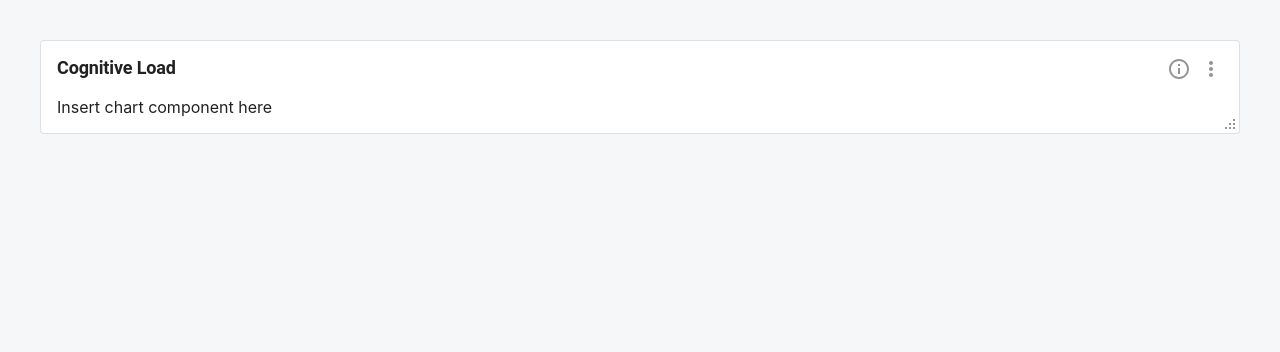
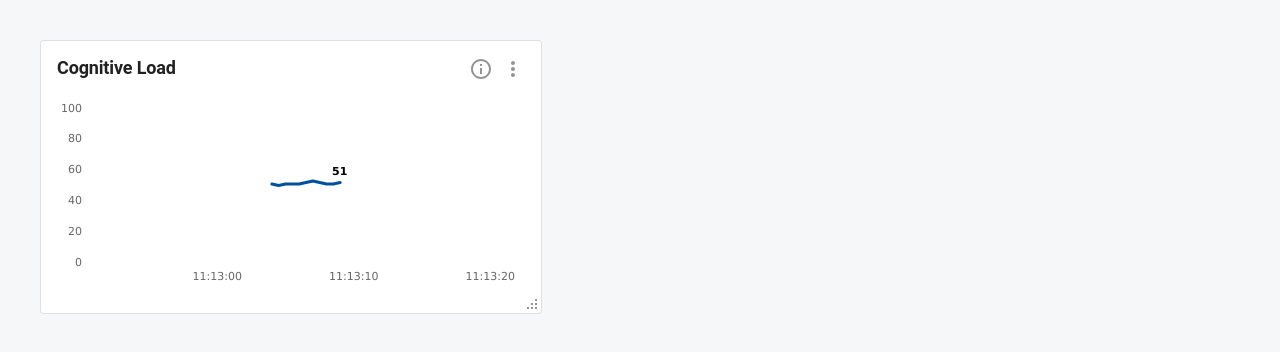
Before and after one commit to AleksanderWK/LCI-Dashboard, a React (Create React App) app in the folder frontend/app/: page /session in a window 1280 px wide. Shown: the top 352 px of the page. Built offline with nearby package versions, Linux system fonts and the light colour scheme.

Commit message:
#21 Add line chart

```diff
--- a/frontend/app/src/components/dashboard/Container.tsx
+++ b/frontend/app/src/components/dashboard/Container.tsx
@@ -15,6 +15,7 @@ import MoreVertIcon from "@material-ui/icons/MoreVert";
 import {Variable} from "../../constants";
 import Tooltip from "./Tooltip";
 import Menu from "./Menu";
+import LineChart from "./LineChart";
 
 function ResizeIcon(props: SvgIconProps): JSX.Element {
     return (
@@ -27,6 +28,7 @@ function ResizeIcon(props: SvgIconProps): JSX.Element {
 const useStyles = makeStyles((theme: Theme) =>
     createStyles({
         card: {
+            maxWidth: 500,
             position: "relative"
         },
         header: {
@@ -112,7 +114,7 @@ export default function Container(props: Props): JSX.Element {
                     />
                 </div>
 
-                {isDetailedView ? <div>Insert chart component here</div> : <div>Insert value component here</div>}
+                {isDetailedView ? <LineChart /> : <div>Insert value component here</div>}
             </CardContent>
             <ResizeIcon className={classes.resizeIcon} color="action" />
         </Card>
--- /dev/null
+++ b/frontend/app/src/components/dashboard/LineChart.tsx
@@ -0,0 +1,139 @@
+import * as Highcharts from "highcharts";
+import HighchartsReact from "highcharts-react-official";
+import React from "react";
+import {useEffect, useState} from "react";
+import theme from "../../theme";
+
+// Initial options for chart
+const options: Highcharts.Options = {
+    chart: {
+        marginLeft: 40,
+        height: 200,
+        animation: {
+            duration: 0
+        }
+    },
+    title: {
+        text: undefined
+    },
+    plotOptions: {
+        line: {
+            marker: {
+                enabled: false
+            },
+            lineWidth: 3,
+            dataLabels: {
+                enabled: true,
+                formatter: function () {
+                    const {series, x, y} = this;
+
+                    // Show only the label for the latest data point
+                    return x === series.data[series.data.length - 1].x && y === series.data[series.data.length - 1].y
+                        ? y
+                        : null;
+                }
+            },
+            enableMouseTracking: true
+        }
+    },
+    series: [
+        {
+            type: "line",
+            name: "Cognitive Load",
+            data: [[new Date().getTime(), 50]],
+            color: theme.palette.secondary.main
+        }
+    ],
+    legend: {
+        enabled: false
+    },
+    credits: {
+        enabled: false
+    },
+    yAxis: {
+        min: 0,
+        max: 100,
+        title: {
+            text: undefined
+        },
+        tickInterval: 20,
+        gridLineWidth: 0
+    },
+    xAxis: {
+        type: "datetime",
+        minTickInterval: 1000 * 10,
+        minRange: 30000, // Show the last 30 seconds
+        maxRange: 30000,
+        lineWidth: 0,
+        tickLength: 0
+    },
+    tooltip: {
+        borderWidth: 0,
+        dateTimeLabelFormats: {
+            millisecond: "%H:%M:%S"
+        },
+        shadow: false,
+        borderRadius: 8,
+        backgroundColor: theme.palette.background.tooltip,
+        style: {
+            color: "#FFFFFF"
+        }
+    }
+};
+
+function LineChart(props: HighchartsReact.Props): JSX.Element {
+    let chart: Highcharts.Chart | undefined = undefined;
+
+    // Use setChartOptions (and spread operator) to change the intial chart options after mount
+    const [chartOptions] = useState<Highcharts.Options>(options);
+
+    const [intervalRunning, setIntervalRunning] = useState<boolean>(false);
+
+    useEffect(() => {
+        if (process.env.NODE_ENV === "test") {
+            Highcharts.useSerialIds(true);
+        }
+
+        if (chart && !intervalRunning) {
+            const addDataPoint = () => {
+                if (chart) {
+                    // Useless logic to compute the next data point
+                    const change = [1, 0, -1];
+                    const dataChange = change[Math.floor(Math.random() * change.length)];
+
+                    const newPoint = chart.series[0].data[chart.series[0].data.length - 1]!.y! + dataChange;
+
+                    // Add data point
+                    chart.series[0].addPoint(
+                        [new Date().getTime(), newPoint],
+                        true,
+                        chart.series[0].data.length > 60, // Graph starts moving after 60 data points have been added (30 seconds)
+                        true // Animations off (minimize CPU usage)
+                    );
+                }
+            };
+
+            // Add new data point every 100 ms
+            setInterval(() => {
+                addDataPoint();
+            }, 500);
+
+            setIntervalRunning(true);
+        }
+    }, [chart, chartOptions, intervalRunning]);
+
+    return (
+        <div>
+            <HighchartsReact
+                highcharts={Highcharts}
+                options={chartOptions}
+                callback={(c: Highcharts.Chart) => {
+                    chart = c;
+                }}
+                {...props}
+            />
+        </div>
+    );
+}
+
+export default React.memo(LineChart);
--- a/frontend/app/src/theme.ts
+++ b/frontend/app/src/theme.ts
@@ -7,6 +7,10 @@ declare module "@material-ui/core/styles/createPalette" {
         placeholder: string;
         title: string;
         graphLabel: string;
+    }
+
+    interface TypeBackground {
+        tooltip: string;
     }
 }
 
@@ -19,7 +23,8 @@ const theme = createMuiTheme({
             main: "#00509E"
         },
         background: {
-            default: "#F6F7F8"
+            default: "#F6F7F8",
+            tooltip: "rgba(97, 97, 97, 0.9)"
         },
         text: {
             default: "#535353",
```
Also changed, not shown: 2 other files (tests, documents, lock files or other folders).
